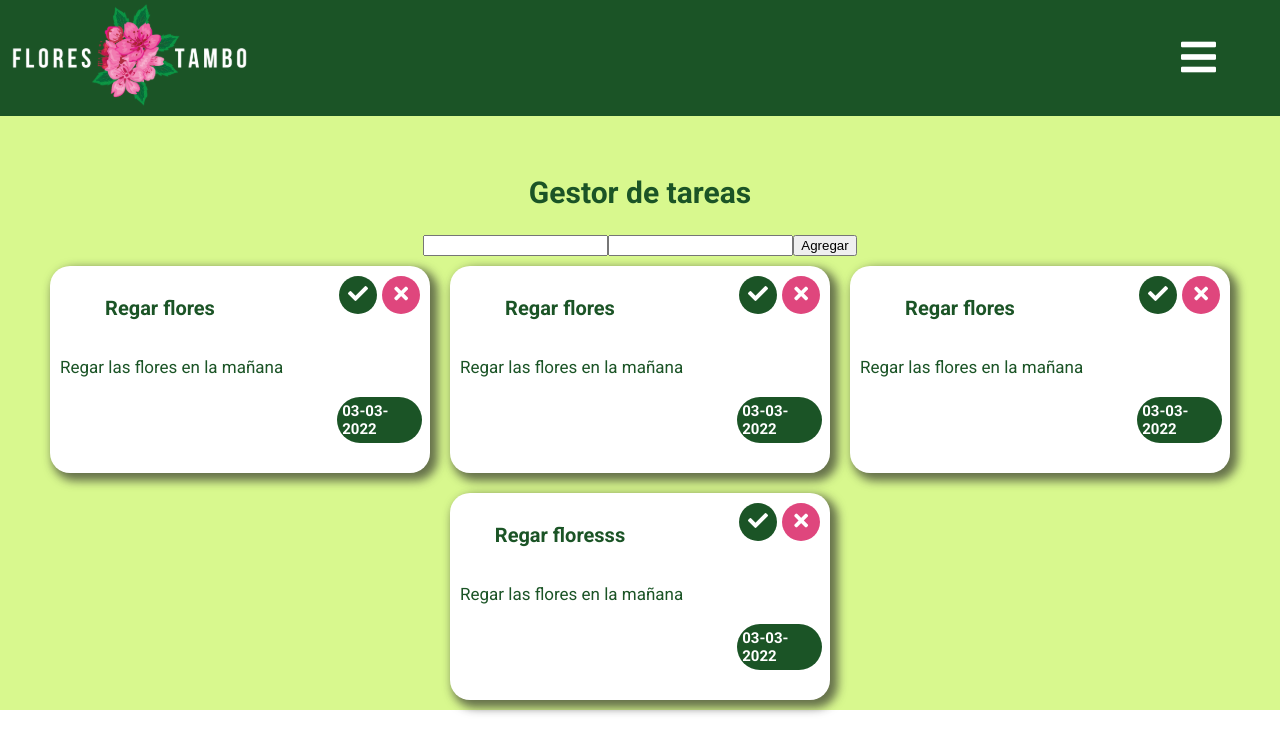
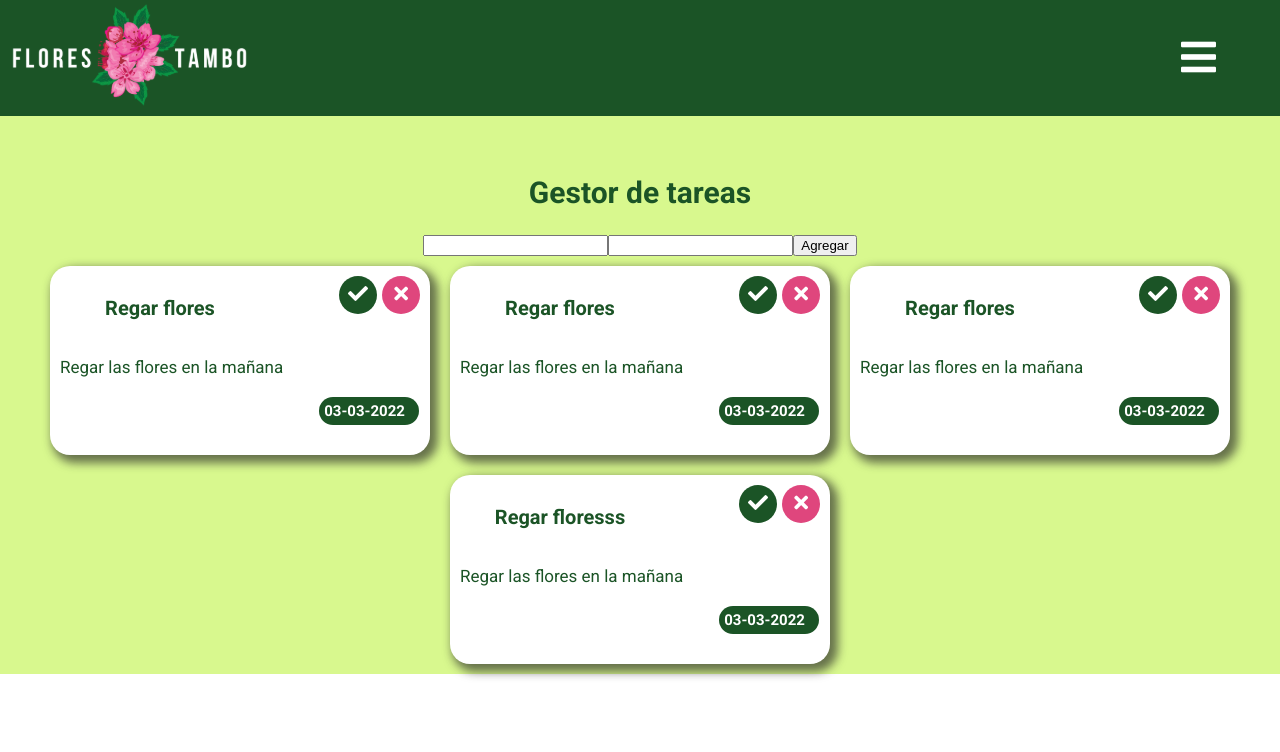
Before and after one commit to CristianMontoya98/toDoFront, a React (Create React App) app: page / in a window 1280 px wide. Shown: the top 752 px of the page. Built offline with nearby package versions, Linux system fonts and the light colour scheme.

Commit message:
Date with fixed

```diff
--- a/src/views/Container/components/Tasks/components/Cards/components/Card/styles.module.css
+++ b/src/views/Container/components/Tasks/components/Cards/components/Card/styles.module.css
@@ -12,12 +12,12 @@
 }
 .card h4{
     position: relative;
-    width: 7.5rem;
+    width: 9rem;
     background: var(--green1);
     color: var(--white);
     font-size: 1.5rem;
     /* text-align: right; */
-    left: 77%;
+    left: 72%;
     border-radius: 5rem;
     padding: 0.5rem;
 }
```
